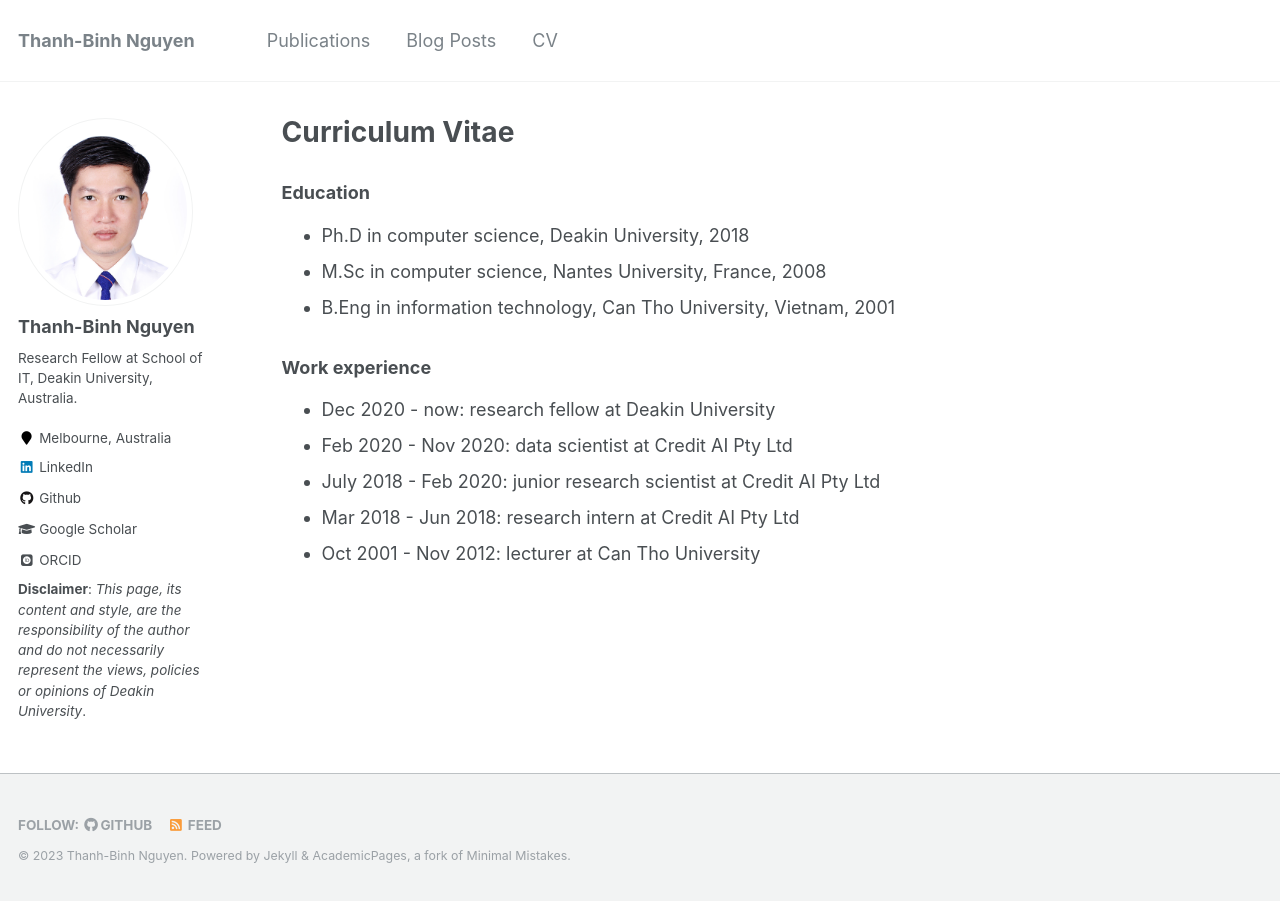
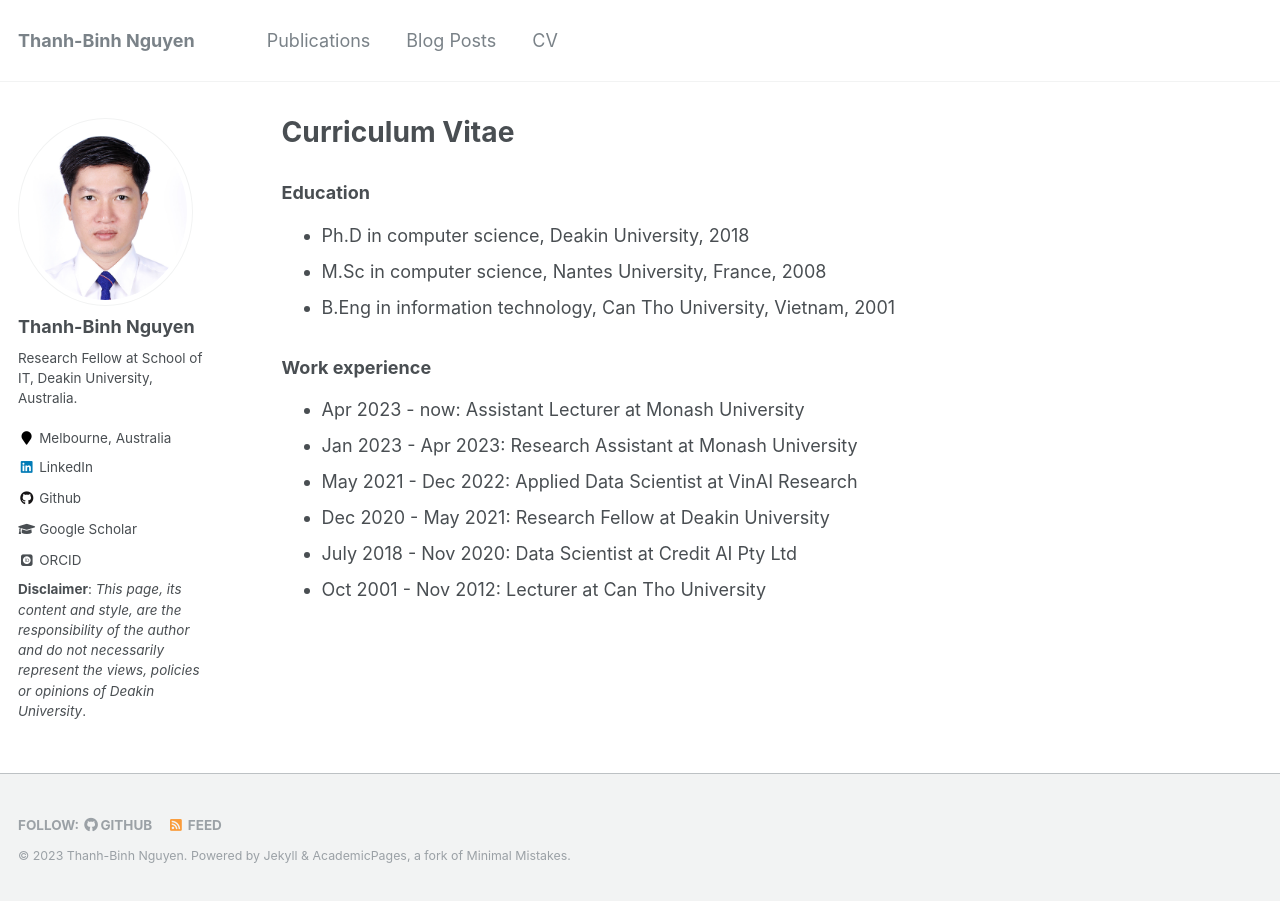
Before and after one commit to binh-ml/binh-ml.github.io, a Jekyll site: the page built from _pages/cv.md, in a window 1280 px wide. Built offline with Jekyll 4.4.1, drawn with Linux system fonts in a browser that asks for light colours; some web fonts are replaced.

Commit message:
Update cv.md

```diff
--- a/_pages/cv.md
+++ b/_pages/cv.md
@@ -17,11 +17,12 @@ redirect_from:
 
 ### Work experience
 
-- Dec 2020 - now: research fellow at Deakin University
-- Feb 2020 - Nov 2020: data scientist at Credit AI Pty Ltd
-- July 2018 - Feb 2020: junior research scientist at Credit AI Pty Ltd
-- Mar 2018 - Jun 2018: research intern at Credit AI Pty Ltd
-- Oct 2001 - Nov 2012: lecturer at Can Tho University
+- Apr 2023 - now: Assistant Lecturer at Monash University
+- Jan 2023 - Apr 2023: Research Assistant at Monash University
+- May 2021 - Dec 2022: Applied Data Scientist at VinAI Research
+- Dec 2020 - May 2021: Research Fellow at Deakin University
+- July 2018 - Nov 2020: Data Scientist at Credit AI Pty Ltd
+- Oct 2001 - Nov 2012: Lecturer at Can Tho University
 
 <!-- Publications
 ======
```
